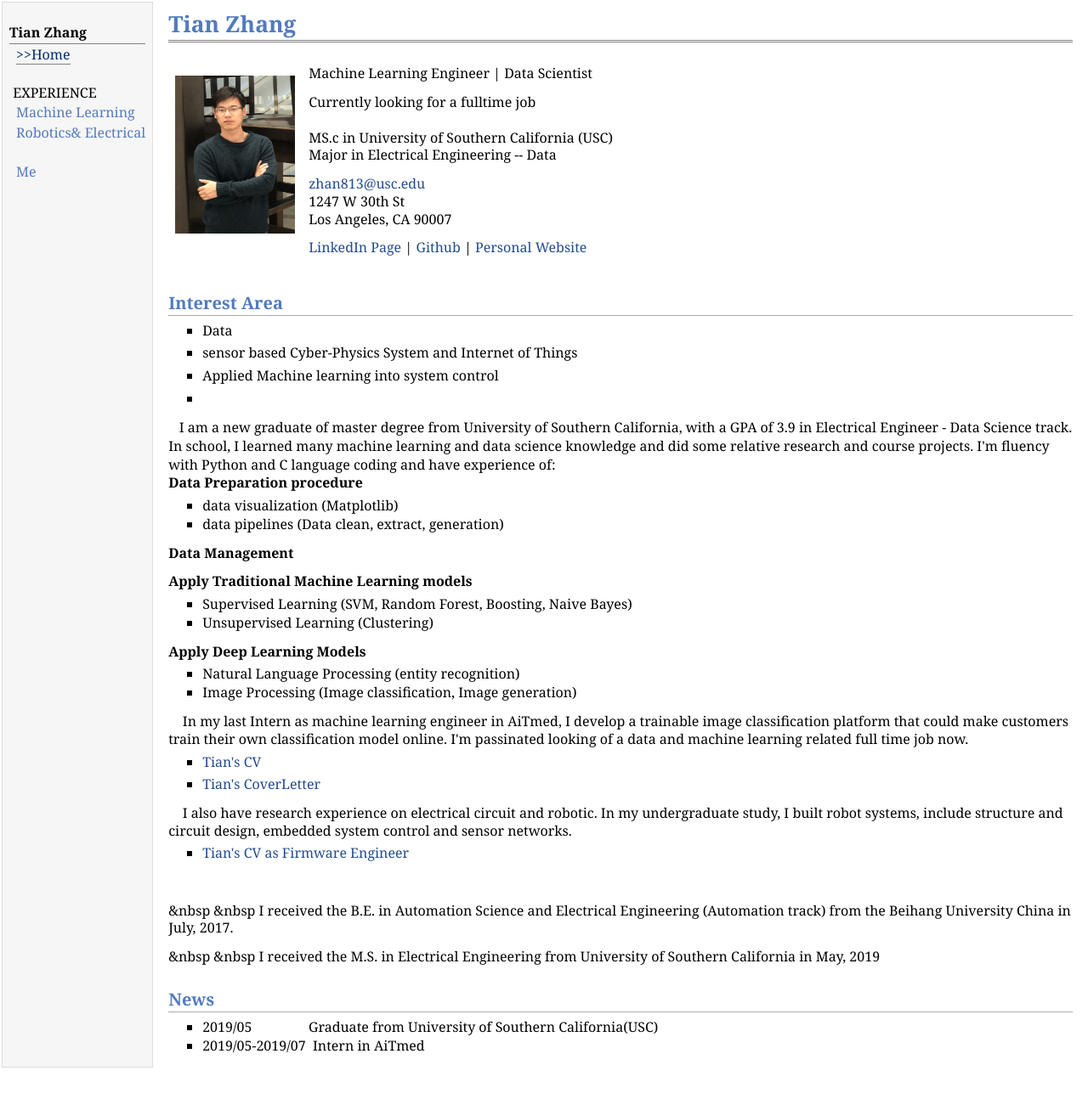
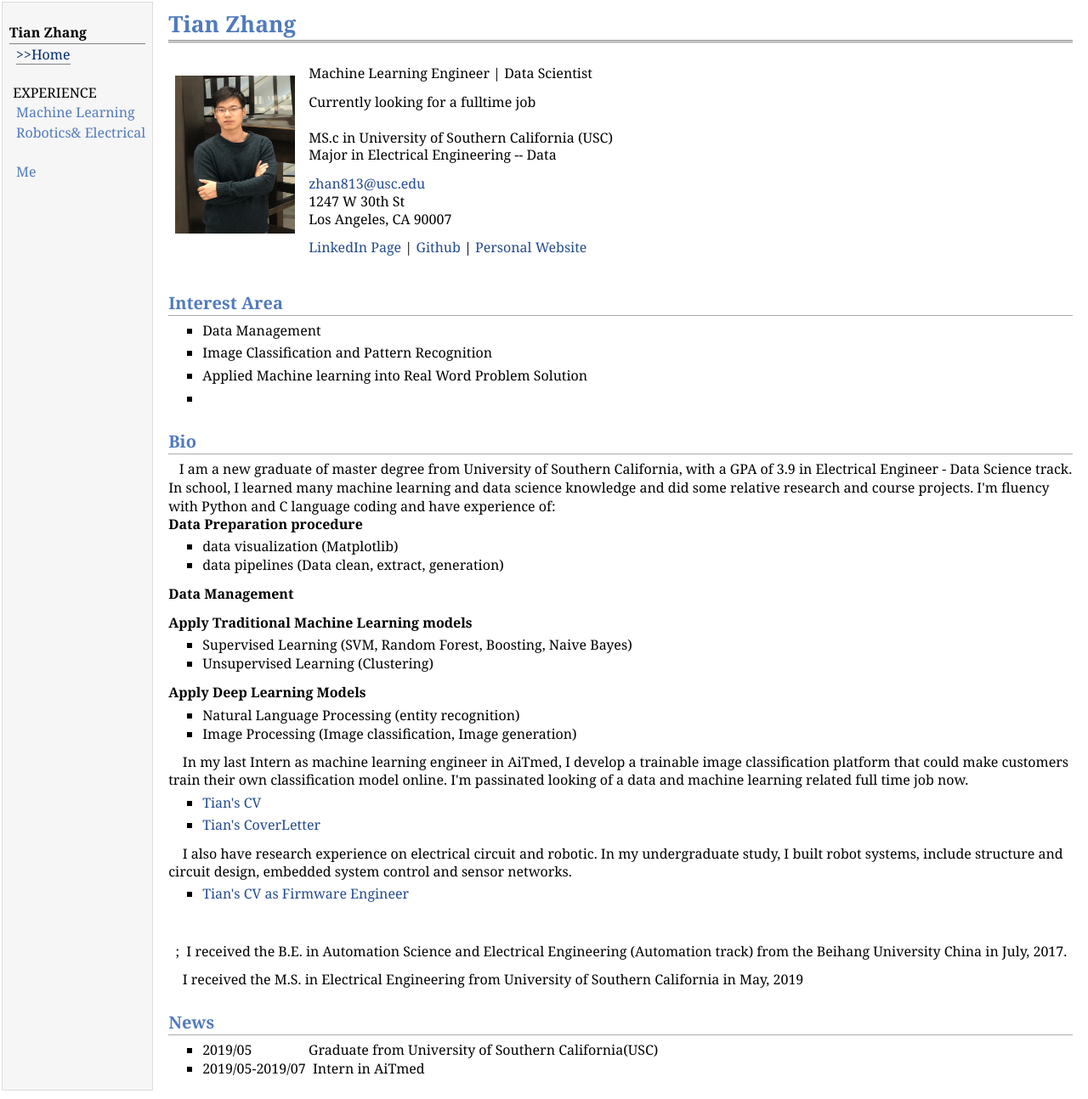
Before and after one commit to dukesky/dukesky.github.io, a Jekyll site: the page index.html, which Jekyll copies as it is, in a window 1280 px wide. Shown: the whole page at 85% size. Built offline with Jekyll 4.4.1, drawn with Linux system fonts in a browser that asks for light colours; before the commit the page ends 1267 px from its top, so only the background shows below that.

Commit message:
Update index.html

```diff
--- a/index.html
+++ b/index.html
@@ -41,18 +41,18 @@
 <h2>Interest Area</h2>
 <ul>
 <li>
-<p>Data</p>
+<p>Data Management</p>
 </li>
 <li>
-<p>sensor based Cyber-Physics System and Internet of Things</p>
+<p>Image Classification and Pattern Recognition</p>
 </li>
 <li>
-<p>Applied Machine learning into system control</p>
+<p>Applied Machine learning into Real Word Problem Solution</p>
 </li>
 <li></li>
 </ul>
 
-
+<h2>Bio</h2>
 <div>&nbsp; &nbsp;I am a new graduate of master degree from University of Southern California, with a GPA of 3.9 in Electrical Engineer - Data Science track. In school, I learned many machine learning and data science knowledge and did some relative research and course projects. I'm fluency with Python and C language coding and have experience of:</div>
 <p><strong><span style="color: #000000;">Data Preparation procedure</span></strong>&nbsp;&nbsp;</p>
 <ul>
@@ -82,8 +82,8 @@
 <li><a href="files/Resume_Tian_Zhang_firmware.pdf">Tian's CV as Firmware Engineer</a></li>
 </ul>
 <p>&nbsp;</p>
-<p>&amp;nbsp &amp;nbsp I received the B.E. in Automation Science and Electrical Engineering (Automation track) from the Beihang University China in July, 2017.</p>
-<p>&amp;nbsp &amp;nbsp I received the M.S. in Electrical Engineering from University of Southern California in May, 2019</p>
+<p>&nbsp ;&nbsp; I received the B.E. in Automation Science and Electrical Engineering (Automation track) from the Beihang University China in July, 2017.</p>
+<p>&nbsp; &nbsp; I received the M.S. in Electrical Engineering from University of Southern California in May, 2019</p>
 <h2>News</h2>
 <ul>
 <li>2019/05&nbsp; &nbsp; &nbsp; &nbsp; &nbsp; &nbsp; &nbsp; &nbsp; Graduate from University of Southern California(USC)</li>
```
